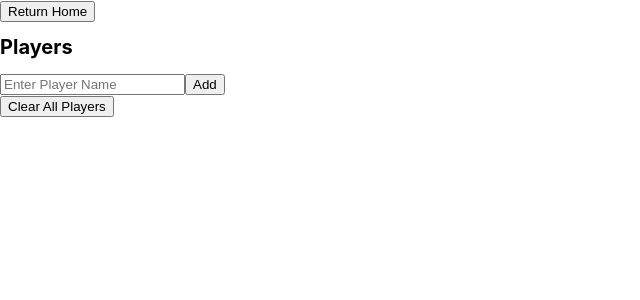
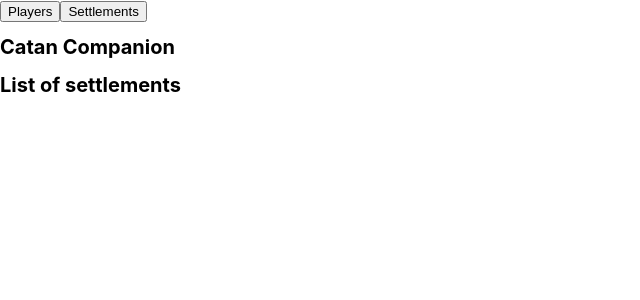
Before and after one commit to CK6853/CatanCompanion, a React (Create React App) app: page / in a window 1280 px wide. Shown: the top 300 px of the page, without its empty margins (0-640 px from the left). Built offline with nearby package versions, Linux system fonts and the light colour scheme.

Commit message:
Modify some temp data

```diff
--- a/src/App.js
+++ b/src/App.js
@@ -7,7 +7,7 @@
 function App() {
   // Set up state for active page
   // Could use routes, but this is a toy application so cbf
-  const [currentPageState, setCurrentPageState] = useState("Players")
+  const [currentPageState, setCurrentPageState] = useState("Home")
 
   // Set up state for player array
   const [playerArray, setPlayerArray] = useState(() => {
@@ -62,7 +62,7 @@
       return (<Settlements returnHome={returnHome} settlements={settlementArray} setSettlements={setSettlementArray} players={playerArray}/>)
 
     default: // Should be "Home", but catch-all just in case
-      return (<Home setCurrentPageState={setCurrentPageState} players={playerArray}/>)
+      return (<Home setCurrentPageState={setCurrentPageState} settlements={settlementArray}/>)
   }
 }
 
--- a/src/Pages/Home.js
+++ b/src/Pages/Home.js
@@ -13,8 +13,8 @@
         <h1>Catan Companion</h1>
 
         {/*TEMP - FOR TESTING*/}
-        <h1>List of players</h1>
-        {props.players.map((player) => (<p>{player}</p>))}
+        <h1>List of settlements</h1>
+        {props.settlements.map((settlement) => (<p>{settlement}</p>))}
       </div>
     )
   }
```
